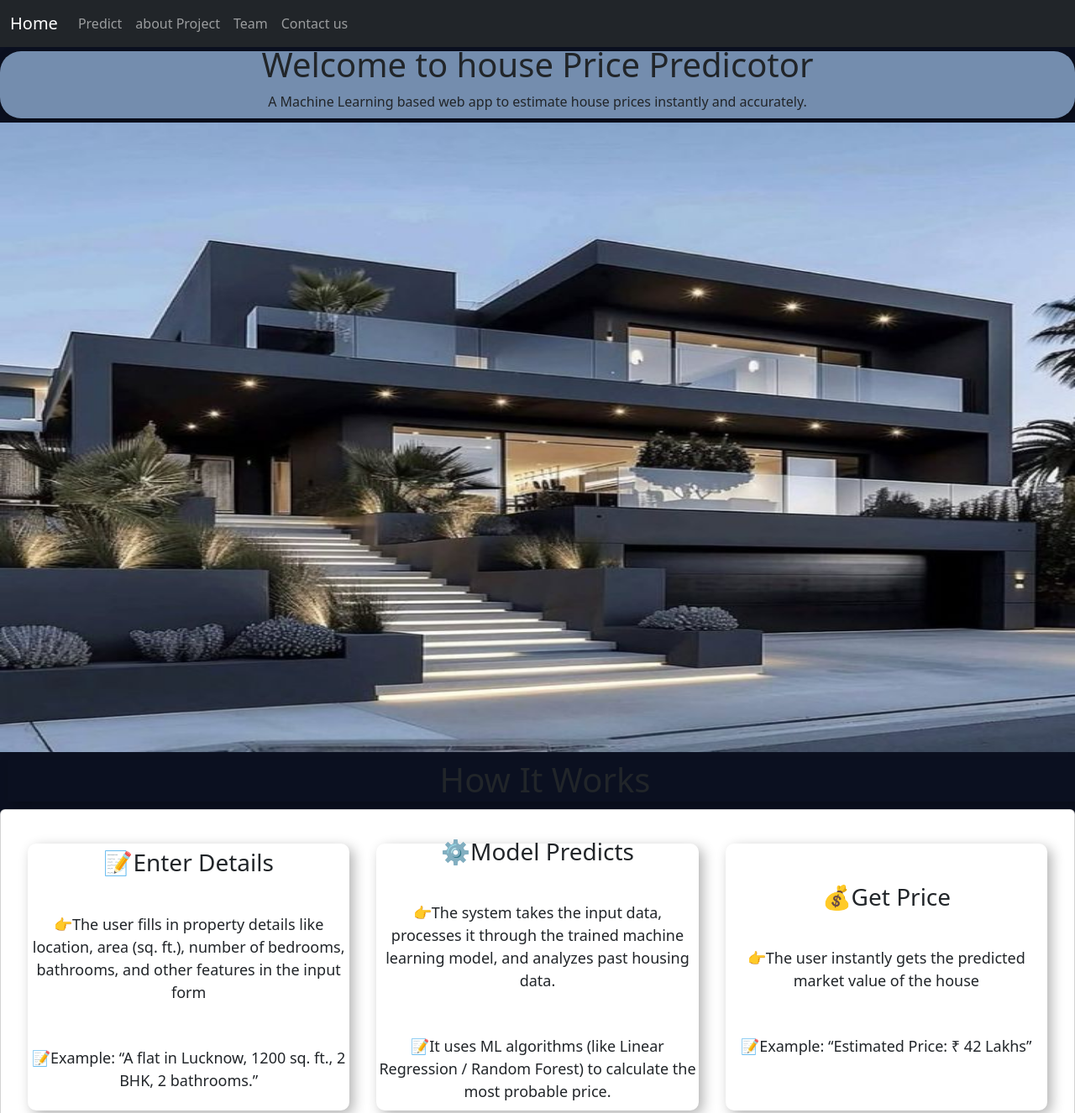
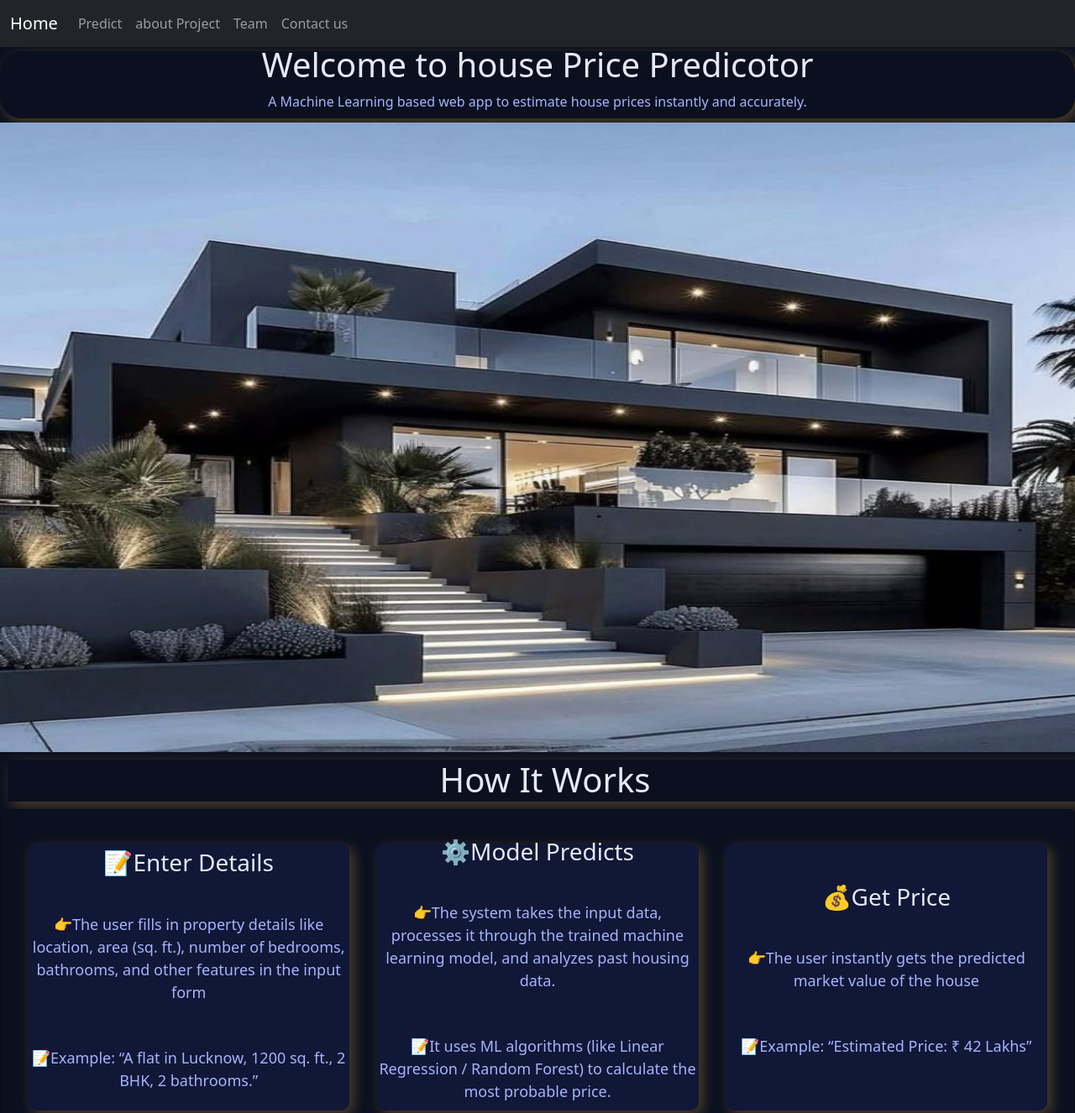
Before and after one commit to suryapatel07/House_Prediction, a plain HTML site: page index.html in a window 1280 px wide. Shown: the top 1326 px of the page at 84% size. Drawn offline with nearby package versions, Linux system fonts and the light colour scheme.

Commit message:
updated project file

```diff
--- a/index.html
+++ b/index.html
@@ -10,7 +10,7 @@
     <link href="https://cdn.jsdelivr.net/npm/bootstrap@5.3.7/dist/css/bootstrap.min.css" rel="stylesheet" integrity="sha384-LN+7fdVzj6u52u30Kp6M/trliBMCMKTyK833zpbD+pXdCLuTusPj697FH4R/5mcr" crossorigin="anonymous">
   <style>
     body{
-        background-color:  #0b1020;
+     background-color: #0b1020;
     }
     .mimage{
       width: 100%;
@@ -26,17 +26,16 @@
       flex-direction: column;
       height: 80px;
       width: 100%;
-      box-shadow: 5px 5px 15px rgba(0, 0, 0, 0.3);
+      box-shadow: 5px 5px 15px rgba(224, 176, 55, 0.3);
       margin-top: 5px;
       margin-bottom: 5px;
       border-radius: 25px;
-      background-color: #748DAE;
       padding: 15px;
      }
      .card{
       height: 400px;
       width: 100%;
-
+      background-color: #0b1020;
       display: flex;
       justify-content: space-evenly;
       flex-direction: row;
@@ -45,8 +44,8 @@
      .esame{
       height: 80%;
       width: 30%;
-
-       box-shadow: 5px 5px 15px rgba(0, 0, 0, 0.3);
+    background-color:#111736;
+      box-shadow: 5px 5px 15px rgba(224, 176, 55, 0.3);
        text-align: center;
        display: flex;
        justify-content: center;
@@ -54,21 +53,21 @@
        flex-direction: column;
        border-radius: 10px;
      }
+     .esame h3{
+      color: #e6e9f5;
+     }
      .esame p{
       margin-top: 35px;
       font-size: large;
+      color: #a5b4fc;
      }
      #howhead{
       height: 50px;
       width: 100%;
+     color: #e6e9f5;
+       box-shadow: 5px 5px 15px rgba(224, 176, 55, 0.3);
+     }
 
-      box-shadow: 5px 5px 15px rgba(0, 0, 0, 0.3);
-     }
-     .footr{
-
-            color: #a5b4fc;
-
-     }
 
 
   </style>
@@ -101,8 +100,8 @@
   </div>
 </nav>
 <div class="head">
-      <h1>Welcome to house Price Predicotor</h1>
-      <p>A Machine Learning based web app to estimate house prices instantly and accurately.</p>
+      <h1 style="color: #e6e9f5;">Welcome to house Price Predicotor</h1>
+      <p style="color: #a5b4fc;">A Machine Learning based web app to estimate house prices instantly and accurately.</p>
      </div>
 <div class="mimage"></div>
 <h1 style="text-align: center;margin: 9px;" id="howhead">How It Works</h1>
@@ -139,7 +138,7 @@
 
     </div>
   </div>
-  <footer class="text-center py-3 mt-5 " class="footr">
+  <footer class="text-center py-3 mt-5 " style="color: #a5b4fc; background-color: #111736;">
   Project: <strong>House Price Prediction</strong> | Semester 5 <br>
   © 2025 Surya Prakash Patel & Swapnil Kesarwani
 </footer>
```
Also changed, not shown: Aproject.html (+1 -1 lines), Contact.html (+6 -2 lines), Predict.html (+1 -1 lines), Team.html (+2 -2 lines).
